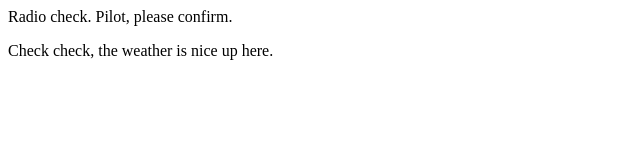
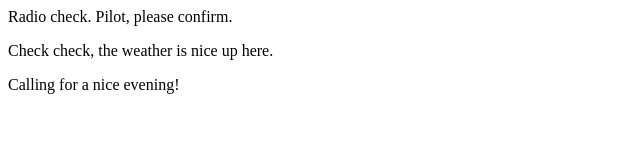
Before and after one commit to mniederschmidt/communication-log, a plain HTML site: page index.html in a window 1280 px wide. Shown: the whole page, without its empty margins (0-640 px from the left). Drawn offline with Linux system fonts and the light colour scheme.

Commit message:
Update to weather

```diff
--- a/index.html
+++ b/index.html
@@ -2,5 +2,6 @@
    <body>
       <p>Radio check. Pilot, please confirm.</p>
       <p>Check check, the weather is nice up here.</p>
+      <p>Calling for a nice evening!</p>
    </body>
 </html>
```
